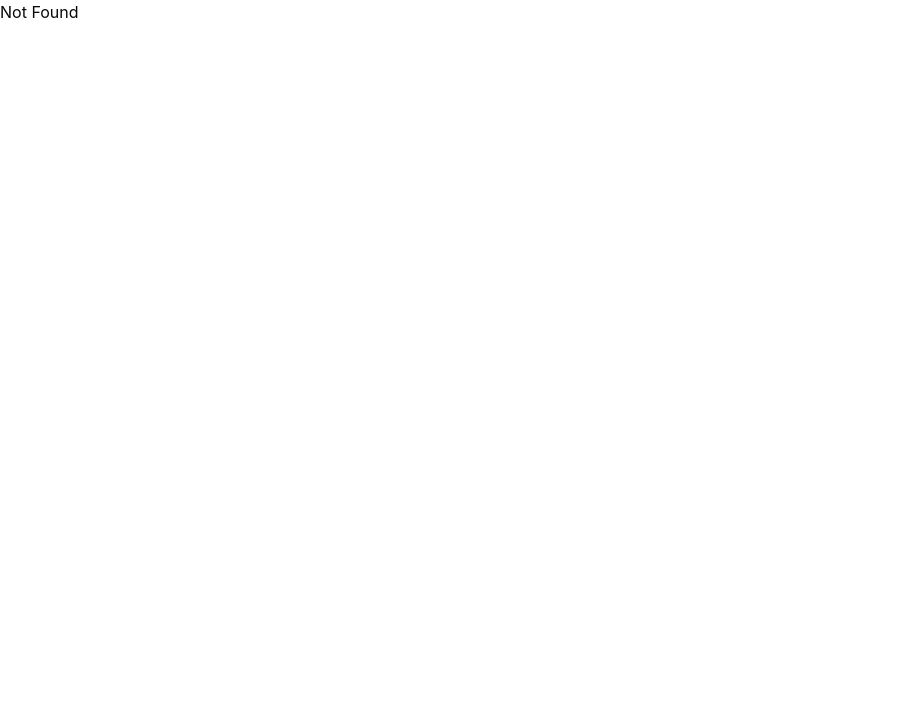
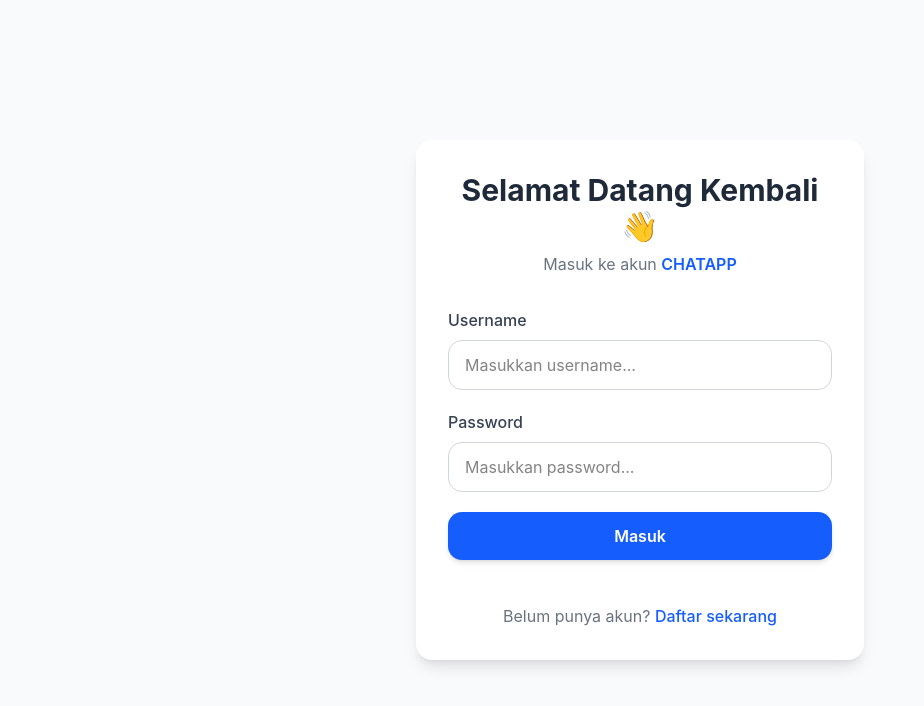
Before and after one commit to SiamAlSobari/UiChatWebshocket, a React (Vite) app: page /auth/login in a window 1280 px wide. Shown: the top 706 px of the page, without its empty margins (0-924 px from the left). Built offline with nearby package versions, Linux system fonts and the light colour scheme.

Commit message:
feat: add authentication login route and enhance homepage with animations

```diff
--- a/package.json
+++ b/package.json
@@ -21,6 +21,7 @@
     "class-variance-authority": "^0.7.1",
     "clsx": "^2.1.1",
     "lucide-react": "^0.544.0",
+    "motion": "^12.23.24",
     "react": "^19.0.0",
     "react-dom": "^19.0.0",
     "tailwind-merge": "^3.0.2",
--- a/src/routeTree.gen.ts
+++ b/src/routeTree.gen.ts
@@ -10,33 +10,43 @@
 
 import { Route as rootRouteImport } from './routes/__root'
 import { Route as IndexRouteImport } from './routes/index'
+import { Route as AuthLoginRouteImport } from './routes/auth.login'
 
 const IndexRoute = IndexRouteImport.update({
   id: '/',
   path: '/',
   getParentRoute: () => rootRouteImport,
 } as any)
+const AuthLoginRoute = AuthLoginRouteImport.update({
+  id: '/auth/login',
+  path: '/auth/login',
+  getParentRoute: () => rootRouteImport,
+} as any)
 
 export interface FileRoutesByFullPath {
   '/': typeof IndexRoute
+  '/auth/login': typeof AuthLoginRoute
 }
 export interface FileRoutesByTo {
   '/': typeof IndexRoute
+  '/auth/login': typeof AuthLoginRoute
 }
 export interface FileRoutesById {
   __root__: typeof rootRouteImport
   '/': typeof IndexRoute
+  '/auth/login': typeof AuthLoginRoute
 }
 export interface FileRouteTypes {
   fileRoutesByFullPath: FileRoutesByFullPath
-  fullPaths: '/'
+  fullPaths: '/' | '/auth/login'
   fileRoutesByTo: FileRoutesByTo
-  to: '/'
-  id: '__root__' | '/'
+  to: '/' | '/auth/login'
+  id: '__root__' | '/' | '/auth/login'
   fileRoutesById: FileRoutesById
 }
 export interface RootRouteChildren {
   IndexRoute: typeof IndexRoute
+  AuthLoginRoute: typeof AuthLoginRoute
 }
 
 declare module '@tanstack/react-router' {
@@ -48,11 +58,19 @@ declare module '@tanstack/react-router' {
       preLoaderRoute: typeof IndexRouteImport
       parentRoute: typeof rootRouteImport
     }
+    '/auth/login': {
+      id: '/auth/login'
+      path: '/auth/login'
+      fullPath: '/auth/login'
+      preLoaderRoute: typeof AuthLoginRouteImport
+      parentRoute: typeof rootRouteImport
+    }
   }
 }
 
 const rootRouteChildren: RootRouteChildren = {
   IndexRoute: IndexRoute,
+  AuthLoginRoute: AuthLoginRoute,
 }
 export const routeTree = rootRouteImport
   ._addFileChildren(rootRouteChildren)
--- /dev/null
+++ b/src/routes/auth.login.tsx
@@ -0,0 +1,70 @@
+import { createFileRoute } from "@tanstack/react-router";
+
+export const Route = createFileRoute("/auth/login")({
+  component: RouteComponent,
+});
+
+function RouteComponent() {
+  return (
+    <div className="min-h-screen flex items-center justify-center bg-gray-50">
+      <div className="w-full max-w-md bg-white rounded-2xl shadow-lg p-8">
+        <h1 className="text-3xl font-bold text-center text-gray-800 mb-2">
+          Selamat Datang Kembali 👋
+        </h1>
+        <p className="text-center text-gray-500 mb-8">
+          Masuk ke akun{" "}
+          <span className="font-semibold text-blue-600">CHATAPP</span>
+        </p>
+
+        <form className="space-y-5">
+          <div>
+            <label
+              className="block text-gray-700 font-medium mb-2"
+              htmlFor="username"
+            >
+              Username
+            </label>
+            <input
+              id="username"
+              type="text"
+              placeholder="Masukkan username..."
+              className="w-full px-4 py-3 border border-gray-300 rounded-xl focus:outline-none focus:ring-2 focus:ring-blue-500 focus:border-blue-500 transition-all"
+            />
+          </div>
+
+          <div>
+            <label
+              className="block text-gray-700 font-medium mb-2"
+              htmlFor="password"
+            >
+              Password
+            </label>
+            <input
+              id="password"
+              type="password"
+              placeholder="Masukkan password..."
+              className="w-full px-4 py-3 border border-gray-300 rounded-xl focus:outline-none focus:ring-2 focus:ring-blue-500 focus:border-blue-500 transition-all"
+            />
+          </div>
+
+          <button
+            type="submit"
+            className="w-full py-3 bg-blue-600 hover:bg-blue-700 text-white font-semibold rounded-xl shadow-md transition-all"
+          >
+            Masuk
+          </button>
+
+          <p className="text-center text-gray-500 mt-6">
+            Belum punya akun?{" "}
+            <a
+              href="/register"
+              className="text-blue-600 font-medium hover:underline"
+            >
+              Daftar sekarang
+            </a>
+          </p>
+        </form>
+      </div>
+    </div>
+  );
+}
--- a/src/routes/index.tsx
+++ b/src/routes/index.tsx
@@ -1,14 +1,66 @@
+// app/routes/__root.tsx
 import { createFileRoute } from '@tanstack/react-router'
-import logo from '../logo.svg'
+import { motion } from 'framer-motion'
 
 export const Route = createFileRoute('/')({
-  component: App,
+  component: HomePage,
 })
 
-function App() {
+function HomePage() {
   return (
-    <p className='text-amber-400'>
+    <div className="min-h-screen bg-white flex flex-col items-center justify-center px-6 py-16 relative overflow-hidden">
+      {/* Dekorasi latar */}
+      <div className="absolute top-0 left-0 w-72 h-72 bg-blue-100 rounded-full blur-3xl opacity-40 -z-10" />
+      <div className="absolute bottom-0 right-0 w-72 h-72 bg-purple-100 rounded-full blur-3xl opacity-40 -z-10" />
 
-    </p>
+      <motion.div
+        initial={{ opacity: 0, y: 40 }}
+        animate={{ opacity: 1, y: 0 }}
+        transition={{ duration: 0.8, ease: 'easeOut' }}
+        className="text-center max-w-2xl w-full"
+      >
+        <h1 className="text-5xl md:text-6xl font-extrabold text-gray-900 mb-4 leading-tight">
+          Selamat Datang di <span className="text-blue-600">ChatApp</span>
+        </h1>
+
+        <p className="text-gray-600 text-lg md:text-xl mb-10">
+          Aplikasi chat modern dengan kecepatan real-time dan desain elegan.
+        </p>
+
+        <motion.div
+          initial={{ opacity: 0, y: 30 }}
+          animate={{ opacity: 1, y: 0 }}
+          transition={{ delay: 0.2, duration: 0.6 }}
+          className="bg-gray-50 border border-gray-200 p-6 rounded-2xl shadow-sm mb-10"
+        >
+          <h3 className="font-semibold text-gray-800 mb-3 text-lg flex items-center justify-center gap-2">
+            ✨ Fitur Unggulan
+          </h3>
+          <ul className="text-gray-600 space-y-2">
+            <li>💬 Chat real-time dengan teman dan grup</li>
+            <li>🧩 Tampilan modern dan intuitif</li>
+          </ul>
+        </motion.div>
+
+        <motion.div
+          initial={{ opacity: 0, y: 30 }}
+          animate={{ opacity: 1, y: 0 }}
+          transition={{ delay: 0.4, duration: 0.6 }}
+          className="flex flex-wrap justify-center gap-4"
+        >
+          <button className="bg-blue-600 text-white px-8 py-3 rounded-xl font-semibold hover:bg-blue-700 active:scale-95 transition-all shadow-sm">
+            Masuk
+          </button>
+
+          <button className="border border-gray-300 text-gray-700 px-8 py-3 rounded-xl font-semibold hover:bg-gray-100 active:scale-95 transition-all">
+            Daftar
+          </button>
+        </motion.div>
+
+        <footer className="mt-16 text-sm text-gray-400">
+          © {new Date().getFullYear()} ChatApp — Dibuat dengan ❤️ oleh Ym
+        </footer>
+      </motion.div>
+    </div>
   )
 }
```
Also changed, not shown: 1 other file (tests, documents, lock files or other folders).
